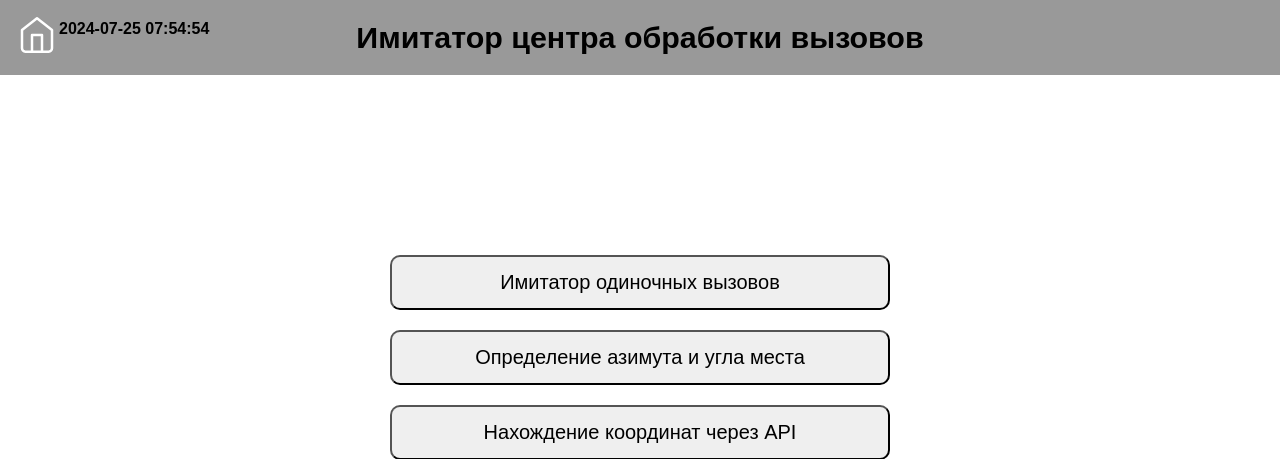
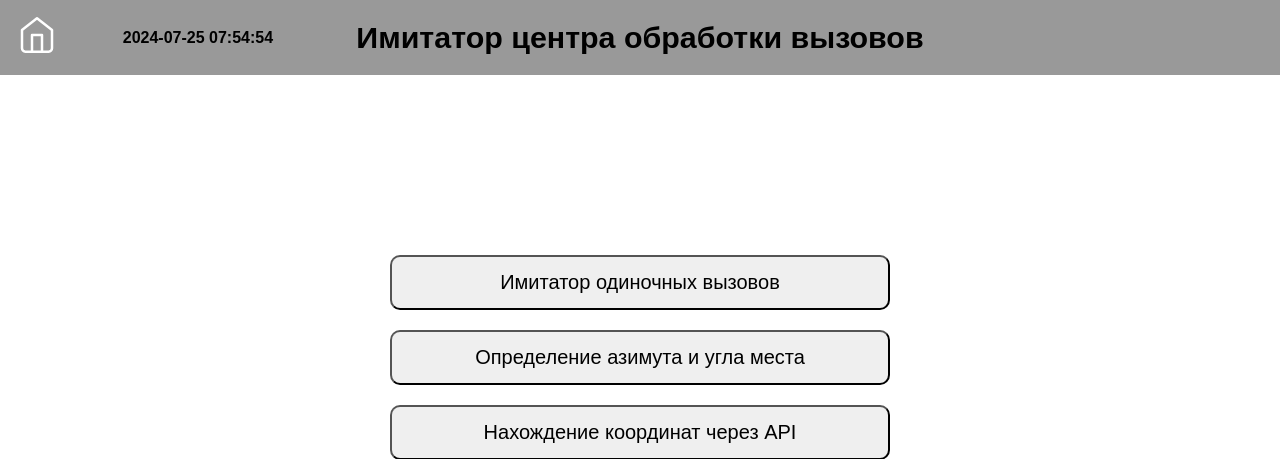
Before and after one commit to Aleksandrskm/RSS-SURR, a Flask app: page / in a window 1280 px wide. Shown: the top 459 px of the page. Run offline with Flask 3, Linux system fonts and the light colour scheme.

Commit message:
css отредачил

```diff
--- a/website/static/css/style.css
+++ b/website/static/css/style.css
@@ -302,8 +302,7 @@ img {
 .tables_vi {
 }
 #timer{
-    margin-right: 56%;
-    margin-top: 2%;
+    margin: auto;
     color: black;
     font-weight: bold;
     font-family: Arial, sans-serif;
@@ -352,7 +351,7 @@ img {
 }
 
 header {
-    grid-template-columns: 1fr 43rem 1fr;
+    grid-template-columns: 1fr 2fr 1fr;
     white-space: nowrap;
     background-color: #999999;
     height: 75px;
```
